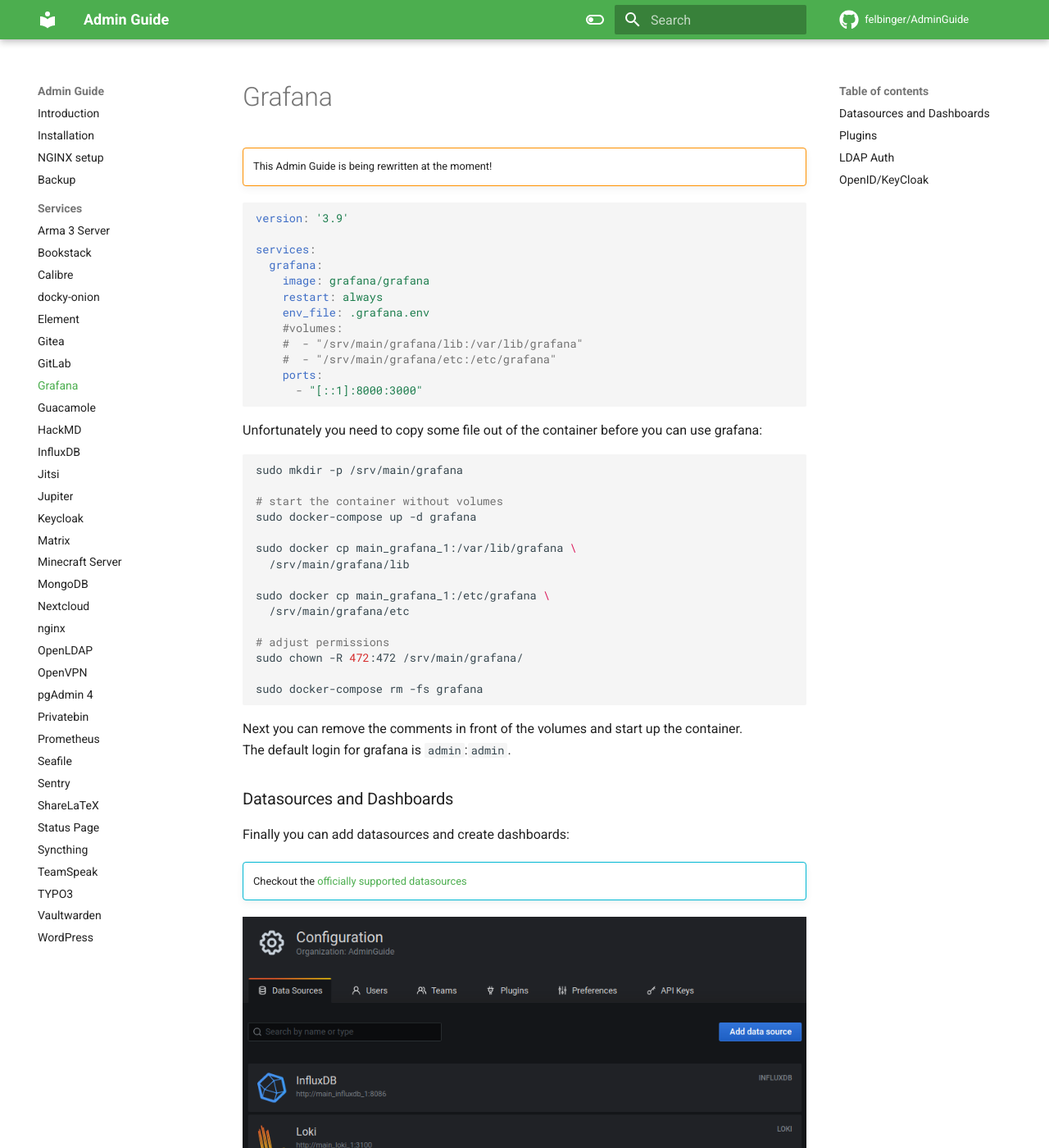
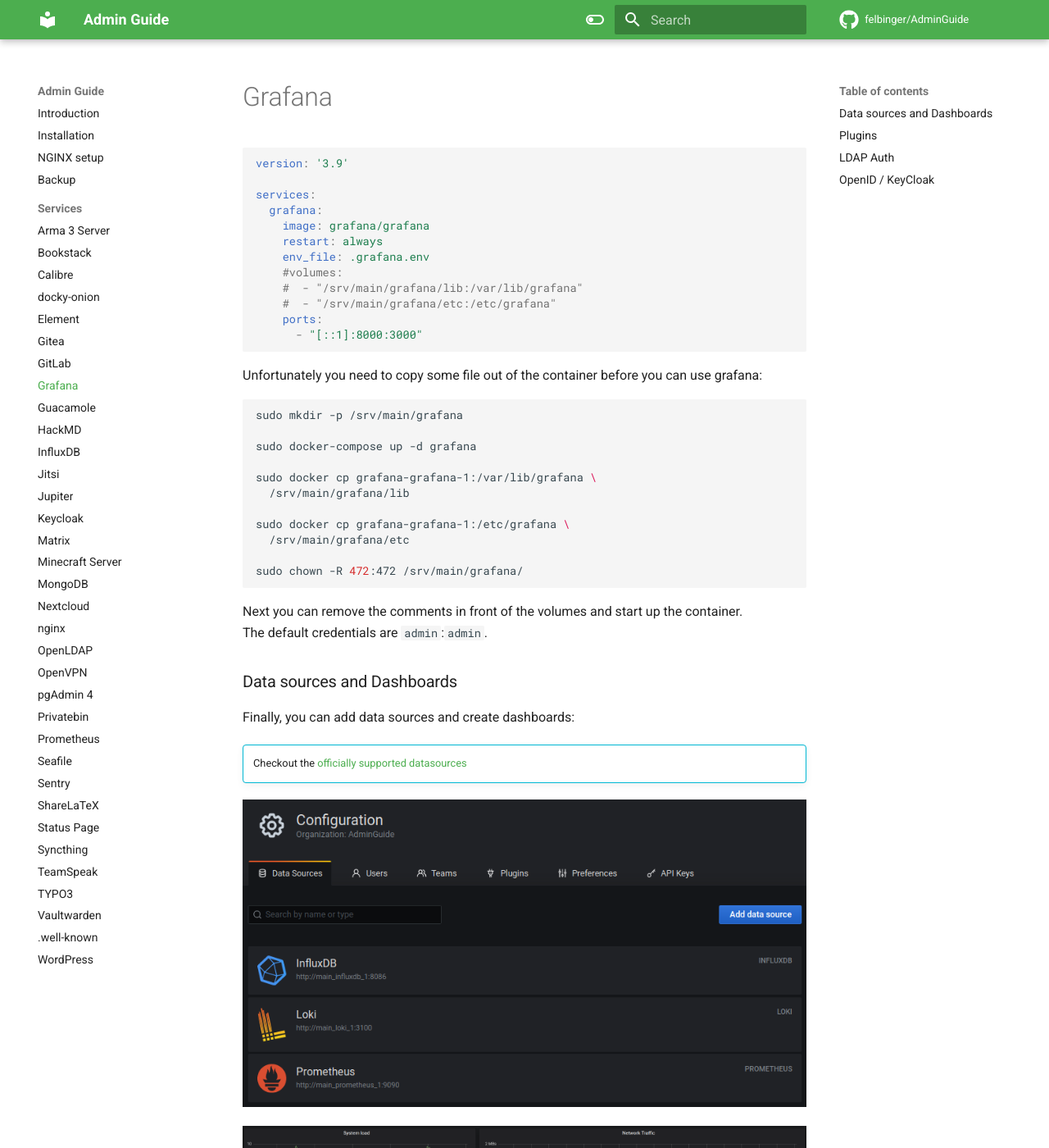
Before and after one commit to felbinger/AdminGuide, an MkDocs documentation site: the page built from docs/services/grafana.md, in a window 1280 px wide and 1400 px high. Shown: the whole window at 82% size. Built offline with MkDocs 1.6.1 and Material for MkDocs 9.7.7, drawn with Linux system fonts in a browser that asks for light colours; nearby versions of some CDN libraries; comment, search, counter and statistics services are not loaded; some of the changed text lies outside the part shown.

````diff
--- a/docs/services/grafana.md
+++ b/docs/services/grafana.md
@@ -1,7 +1,4 @@
 # Grafana
-
-!!! warning ""
-	This Admin Guide is being rewritten at the moment!
 
 ```yaml
 version: '3.9'
@@ -22,26 +19,22 @@ Unfortunately you need to copy some file out of the container before you can use
 ```shell
 sudo mkdir -p /srv/main/grafana
 
-# start the container without volumes
 sudo docker-compose up -d grafana
 
-sudo docker cp main_grafana_1:/var/lib/grafana \
+sudo docker cp grafana-grafana-1:/var/lib/grafana \
   /srv/main/grafana/lib
 
-sudo docker cp main_grafana_1:/etc/grafana \
+sudo docker cp grafana-grafana-1:/etc/grafana \
   /srv/main/grafana/etc
 
-# adjust permissions
 sudo chown -R 472:472 /srv/main/grafana/
-
-sudo docker-compose rm -fs grafana
 ```
 
 Next you can remove the comments in front of the volumes and start up the container.
-The default login for grafana is `admin`:`admin`.
+The default credentials are `admin`:`admin`.
 
-### Datasources and Dashboards
-Finally you can add datasources and create dashboards:
+### Data sources and Dashboards
+Finally, you can add data sources and create dashboards:
 
 !!! info ""
     Checkout the [officially supported datasources](https://grafana.com/docs/grafana/latest/datasources/#supported-data-sources)
@@ -106,5 +99,5 @@ org_role = "Viewer"
 
 All members of `cn=grafana,ou=groups,dc=domain,dc=de` get the Viewer role, members that are also in `cn=editor,cn=grafana,ou=groups,dc=domain,dc=de` get the Editor role...
 
-## OpenID/KeyCloak
+## OpenID / KeyCloak
 Checkout [janikvonrotz.ch/2020/08/27/grafana-oauth-with-keycloak-and-how-to-validate-a-jwt-token](https://janikvonrotz.ch/2020/08/27/grafana-oauth-with-keycloak-and-how-to-validate-a-jwt-token/)
````
Also changed, not shown: TODO_rewrite.md (added, +51 -0 lines), docs/20_installation.md (+1 -1 lines), docs/30_backup.md (+3 -3 lines), docs/services/matrix.md (+10 -15 lines), docs/services/well-known.md (added, +5 -0 lines).
